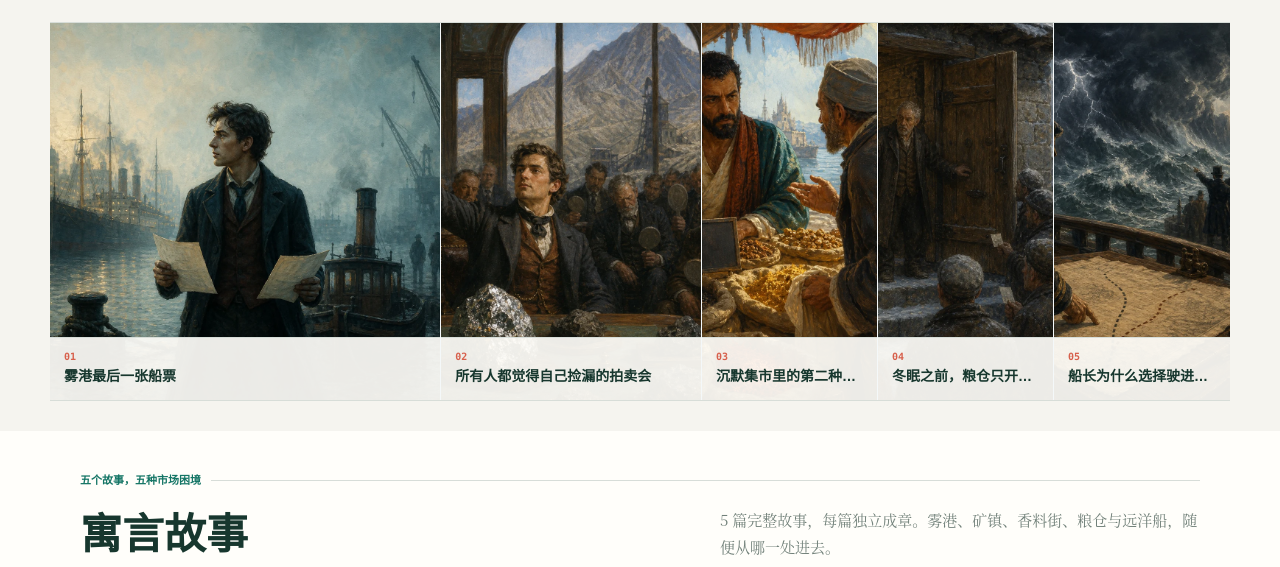
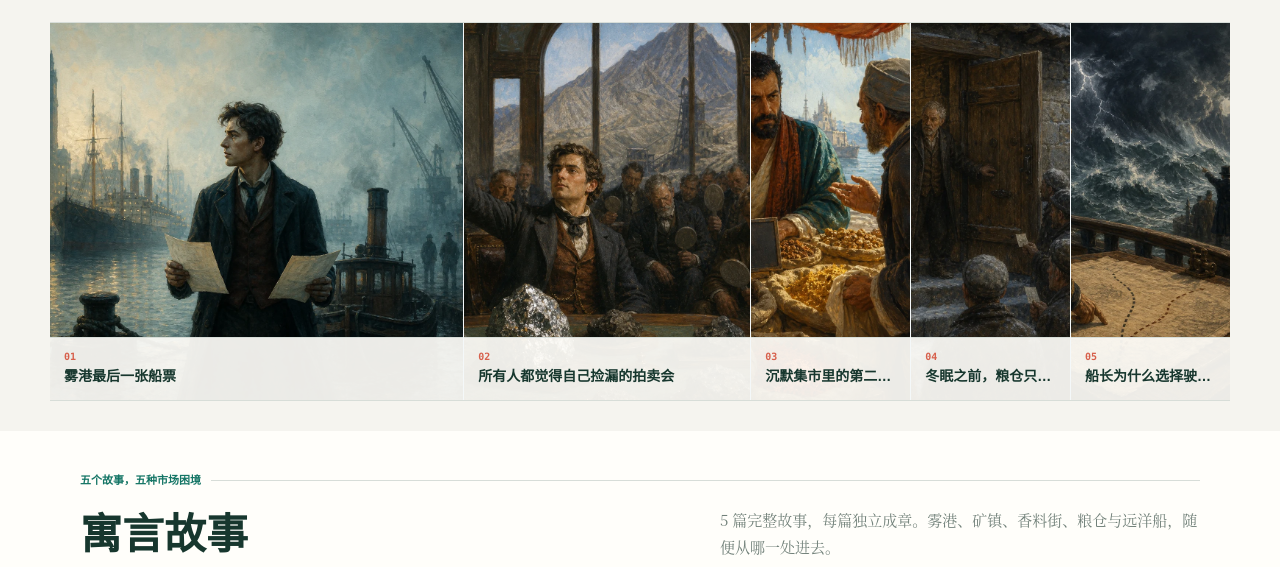
Before and after one commit to xuxu8421/financial-fables, a plain HTML site: page index.html in a window 1280 px wide. Shown: the part 233-800 px from the top of the page. Drawn offline with Linux system fonts and the light colour scheme.

Commit message:
fix: restore mobile art and expand story previews

```diff
--- a/index.html
+++ b/index.html
@@ -50,11 +50,12 @@
     .hero h1{margin:0;font-family:"Kaiti SC","STKaiti","FangSong",serif;font-size:clamp(58px,7.2vw,96px);font-weight:600;line-height:.98;letter-spacing:0}
     .hero-intro{margin:0 0 4px;color:var(--soft);font-size:18px;line-height:1.9}
     .hero-intro strong{display:block;margin-bottom:8px;color:var(--ink);font-family:"PingFang SC",sans-serif;font-size:18px}
-    .story-map{display:grid;grid-template-columns:3fr 2fr 1.35fr 1.35fr 1.35fr;min-height:0;overflow:hidden;border-top:1px solid var(--line);border-bottom:1px solid var(--line);background:var(--mist)}
-    .map-story{position:relative;min-width:0;padding:0;overflow:hidden;border:0;border-right:1px solid rgba(255,255,255,.7);background:var(--mist);cursor:pointer;text-align:left}
+    .story-map{display:flex;min-height:0;overflow:hidden;border-top:1px solid var(--line);border-bottom:1px solid var(--line);background:var(--mist)}
+    .map-story{position:relative;min-width:0;flex:1 1 0;padding:0;overflow:hidden;border:0;border-right:1px solid rgba(255,255,255,.7);background:var(--mist);cursor:pointer;text-align:left;transition:flex-grow .42s cubic-bezier(.2,.72,.2,1)}
+    .map-story:first-child{flex-grow:2.6}.map-story:nth-child(2){flex-grow:1.8}
     .map-story:last-child{border-right:0}.map-story img{display:block;width:100%;height:100%;object-fit:cover;transition:transform .35s ease}.map-story:hover img{transform:scale(1.035)}
     .map-caption{position:absolute;right:0;bottom:0;left:0;display:grid;gap:4px;padding:13px 14px;background:color-mix(in srgb,var(--raised) 92%,transparent);border-top:1px solid var(--line)}
-    .map-caption small{color:var(--coral);font:700 10px/1.2 "SFMono-Regular",Consolas,monospace}.map-caption strong{overflow:hidden;font:650 14px/1.4 "PingFang SC",sans-serif;text-overflow:ellipsis;white-space:nowrap}
+    .map-caption small{color:var(--coral);font:700 10px/1.2 "SFMono-Regular",Consolas,monospace}.map-caption strong{overflow:hidden;font:650 14px/1.4 "PingFang SC",sans-serif;text-overflow:ellipsis;white-space:nowrap;transition:opacity .18s ease}
 
     .shelf-band{padding:42px 0 92px;background:var(--raised)}
     .section-inner{width:min(1120px,calc(100% - 44px));margin:auto}
@@ -96,11 +97,12 @@
     .story-nav{display:grid;grid-template-columns:1fr 1fr;gap:14px;margin-top:42px}.story-nav button{min-height:84px;padding:16px 18px;border:1px solid var(--line);border-radius:6px;background:transparent;cursor:pointer;text-align:left;font-family:"PingFang SC",sans-serif}.story-nav button:last-child{text-align:right}.story-nav button:hover:not(:disabled){border-color:var(--teal);background:var(--concept)}.story-nav button:disabled{opacity:.35;cursor:default}.nav-direction{display:block;margin-bottom:6px;color:var(--muted);font-size:11px}.nav-story-title{font-size:14px;line-height:1.5}
     .mobile-dock{display:none}
 
+    @media(min-width:901px) and (hover:hover){.story-map:hover .map-story,.story-map:focus-within .map-story{flex-grow:.72}.story-map .map-story:hover,.story-map .map-story:focus-visible{flex-grow:5}.story-map:hover .map-story .map-caption strong{opacity:0}.story-map:hover .map-story:hover .map-caption strong,.story-map .map-story:focus-visible .map-caption strong{opacity:1;white-space:normal;text-overflow:clip}}
     @media(max-width:900px){.site-header{grid-template-columns:auto 1fr auto}.primary-nav{justify-self:center}.hero{height:auto;min-height:calc(100svh - 140px)}.hero-copy{grid-template-columns:1fr;gap:18px}.hero h1{font-size:72px}.story-card,.story-card:nth-child(1),.story-card:nth-child(2){grid-column:span 6}.reader-shell{width:min(100% - 48px,var(--reader-width))}}
     @media(max-width:640px){
       :root{--body-size:18px}.site-header{height:58px;padding:0 8px}.brand-button{gap:7px;padding:5px}.brand-button>span:last-child{display:none}.brand-mark{width:25px;height:25px}.primary-nav{height:58px}.primary-nav button{min-width:70px;padding:0 9px;font-size:13px}.primary-nav button[aria-current="page"]:after{right:9px;left:9px}.desktop-only{display:none}
-      .hero{width:calc(100% - 32px);min-height:max(520px,calc(100svh - 140px));gap:22px;padding:28px 0 24px}.hero-copy{gap:10px}.hero h1{font-size:56px}.hero-intro{font-size:16px;line-height:1.65}.hero-intro strong{font-size:16px}.story-map{grid-auto-flow:column;grid-auto-columns:78vw;grid-template-columns:none;min-height:250px;overflow-x:auto;scroll-snap-type:x mandatory}.map-story{scroll-snap-align:start}.map-caption strong{white-space:normal}
-      .section-inner{width:calc(100% - 32px)}.shelf-band{padding:34px 0 68px}.section-heading{display:block}.section-heading h2{font-size:34px}.section-heading p{margin-top:12px}.story-shelf{display:grid;grid-template-columns:1fr}.story-card,.story-card:nth-child(1),.story-card:nth-child(2){position:relative;display:block;grid-column:auto;min-height:0;aspect-ratio:4/5}.story-card:before{content:"";position:absolute;inset:0;z-index:1;pointer-events:none;background:linear-gradient(to bottom,rgba(7,16,14,.14) 0%,rgba(7,16,14,.38) 45%,rgba(7,16,14,.94) 100%)}.story-card-art{position:absolute;inset:0;width:100%;height:100%;object-fit:cover}.story-card-copy{position:relative;z-index:2;min-height:100%;display:flex;flex-direction:column;justify-content:flex-end;padding:24px;color:#fff}.story-card-copy>span:first-child{margin-bottom:14px}.story-card h3{margin:0 0 8px;color:#fff;font-size:29px}.story-card-question{color:rgba(255,255,255,.82)}.story-card-footer{width:100%;color:rgba(255,255,255,.78);border-top-color:rgba(255,255,255,.48)}.story-card-field,.read-status,.card-arrow{color:#9fe0d1}
+      .hero{width:calc(100% - 32px);min-height:max(520px,calc(100svh - 140px));gap:22px;padding:28px 0 24px}.hero-copy{gap:10px}.hero h1{font-size:56px}.hero-intro{font-size:16px;line-height:1.65}.hero-intro strong{font-size:16px}.story-map{display:grid;grid-auto-flow:column;grid-auto-columns:78vw;min-height:250px;overflow-x:auto;scroll-snap-type:x mandatory}.map-story{scroll-snap-align:start}.map-caption strong{white-space:normal}
+      .section-inner{width:calc(100% - 32px)}.shelf-band{padding:34px 0 68px}.section-heading{display:block}.section-heading h2{font-size:34px}.section-heading p{margin-top:12px}.story-shelf{display:grid;grid-template-columns:1fr}.story-card,.story-card:nth-child(1),.story-card:nth-child(2){position:relative;display:grid;grid-template-areas:"stack";grid-template-rows:1fr;grid-column:auto;min-height:0;aspect-ratio:4/5}.story-card:before{content:"";position:absolute;inset:0;z-index:1;pointer-events:none;background:linear-gradient(to bottom,rgba(7,16,14,.14) 0%,rgba(7,16,14,.38) 45%,rgba(7,16,14,.94) 100%)}.story-card-art{grid-area:stack;width:100%;height:100%;min-width:0;object-fit:cover}.story-card-copy{grid-area:stack;position:relative;z-index:2;min-height:100%;display:flex;flex-direction:column;justify-content:flex-end;padding:24px;color:#fff}.story-card-copy>span:first-child{margin-bottom:14px}.story-card h3{margin:0 0 8px;color:#fff;font-size:29px}.story-card-question{color:rgba(255,255,255,.82)}.story-card-footer{width:100%;color:rgba(255,255,255,.78);border-top-color:rgba(255,255,255,.48)}.story-card-field,.read-status,.card-arrow{color:#9fe0d1}
       .reader-progress{top:57px}.reader-shell{width:min(100% - 36px,var(--reader-width));padding-bottom:106px}.story-header{padding:44px 0 28px}.story-header h1{font-size:34px}.story-opening{width:calc(100% + 36px);margin-top:20px}.story-opening img{border-radius:0}.story-body{padding-top:34px;line-height:1.95}.concept-section h2{font-size:27px}.transfer-quiz{margin-left:-18px;margin-right:-18px;padding:28px 18px;border-right:0;border-left:0;border-radius:0}.story-nav{grid-template-columns:1fr}.story-nav button:last-child{text-align:left}
       .mobile-dock{position:fixed;z-index:55;left:50%;bottom:max(12px,env(safe-area-inset-bottom));transform:translateX(-50%);display:flex;align-items:center;gap:2px;padding:5px;border:1px solid var(--line);border-radius:6px;background:color-mix(in srgb,var(--raised) 94%,transparent);box-shadow:0 14px 34px var(--shadow);backdrop-filter:blur(18px)}.mobile-dock .icon-button{width:42px;height:42px}
     }
@@ -173,7 +175,7 @@
     function normalizeTarget(target){if(target==='home'||target==='stories')return target;return stories.some(story=>story.number===target)?target:'home'}
 
     function renderStoryMap(){storyMap.innerHTML=stories.slice(0,5).map((story,index)=>`<button type="button" class="map-story" data-action="open-story" data-index="${index}" aria-label="阅读《${story.title}》"><img src="${artworkFor(story)}" alt="" fetchpriority="${index===0?'high':'auto'}"><span class="map-caption"><small>${story.number}</small><strong>${story.title}</strong></span></button>`).join('')}
-    function renderShelf(){storyShelf.innerHTML=stories.map((story,index)=>{const meta=metaFor(story),isRead=readStories.has(story.number);return `<button type="button" class="story-card" data-action="open-story" data-index="${index}" aria-label="阅读《${story.title}》"><img class="story-card-art" src="${artworkFor(story)}" alt="" loading="lazy"><span class="story-card-copy"><span><span class="story-card-number">寓言 ${story.number}</span> · <span class="story-card-field">${meta.field}</span></span><span><h3>${story.title}</h3><p class="story-card-question">${meta.question}</p></span><span class="story-card-footer"><span>${isRead?'<span class="read-status">已读</span>':`约 ${story.reading_minutes} 分钟`}</span><span class="card-arrow" aria-hidden="true">→</span></span></span></button>`}).join('')}
+    function renderShelf(){storyShelf.innerHTML=stories.map((story,index)=>{const meta=metaFor(story),isRead=readStories.has(story.number);return `<button type="button" class="story-card" data-action="open-story" data-index="${index}" aria-label="阅读《${story.title}》"><img class="story-card-art" src="${artworkFor(story)}" alt=""><span class="story-card-copy"><span><span class="story-card-number">寓言 ${story.number}</span> · <span class="story-card-field">${meta.field}</span></span><span><h3>${story.title}</h3><p class="story-card-question">${meta.question}</p></span><span class="story-card-footer"><span>${isRead?'<span class="read-status">已读</span>':`约 ${story.reading_minutes} 分钟`}</span><span class="card-arrow" aria-hidden="true">→</span></span></span></button>`}).join('')}
     function setActiveNavigation(target){document.querySelectorAll('.primary-nav [data-route]').forEach(button=>{const active=button.dataset.route===(target==='stories'?'stories':'home');button.setAttribute('aria-current',active?'page':'false')})}
 
     function renderHome(target='home'){
```
